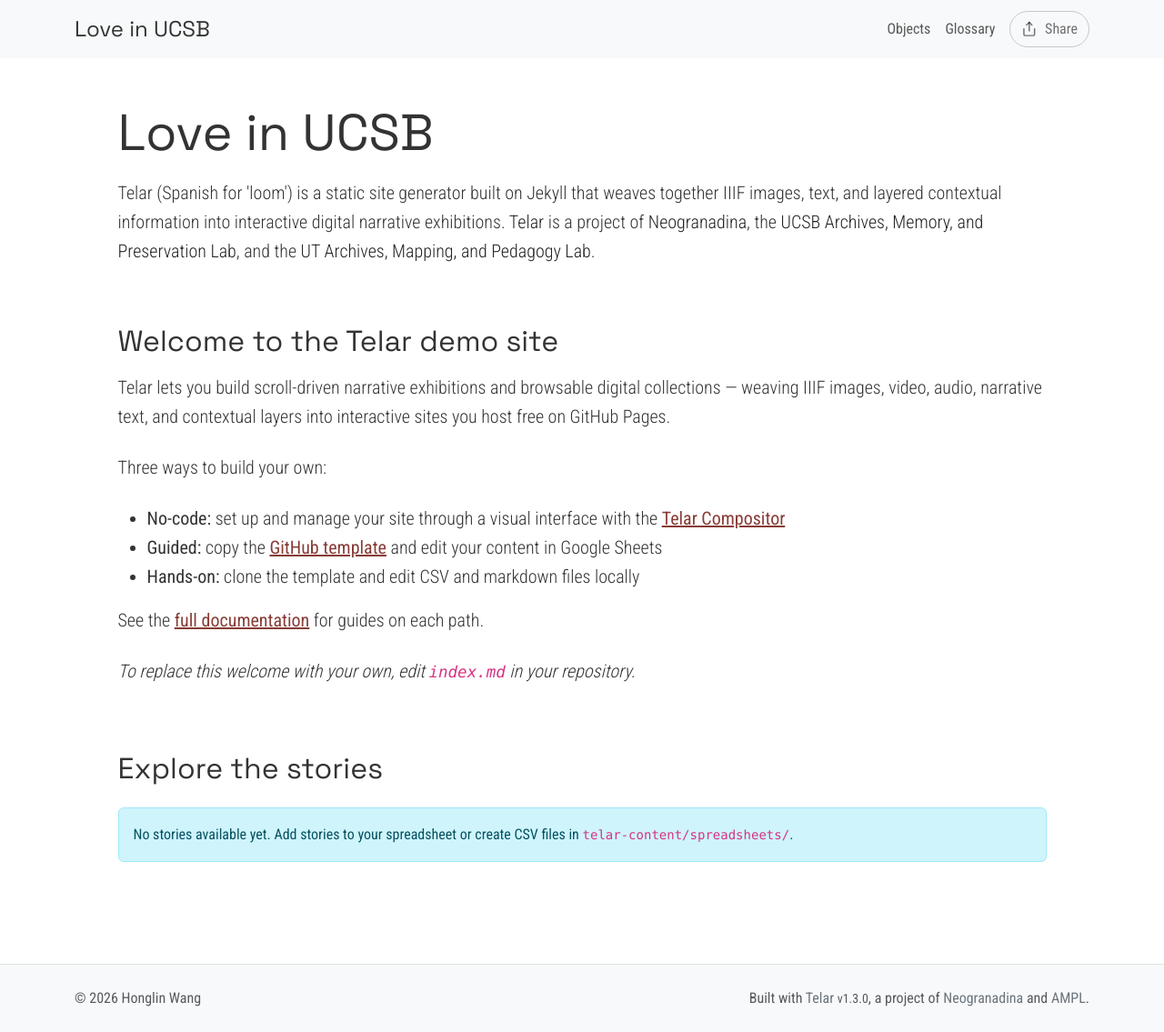
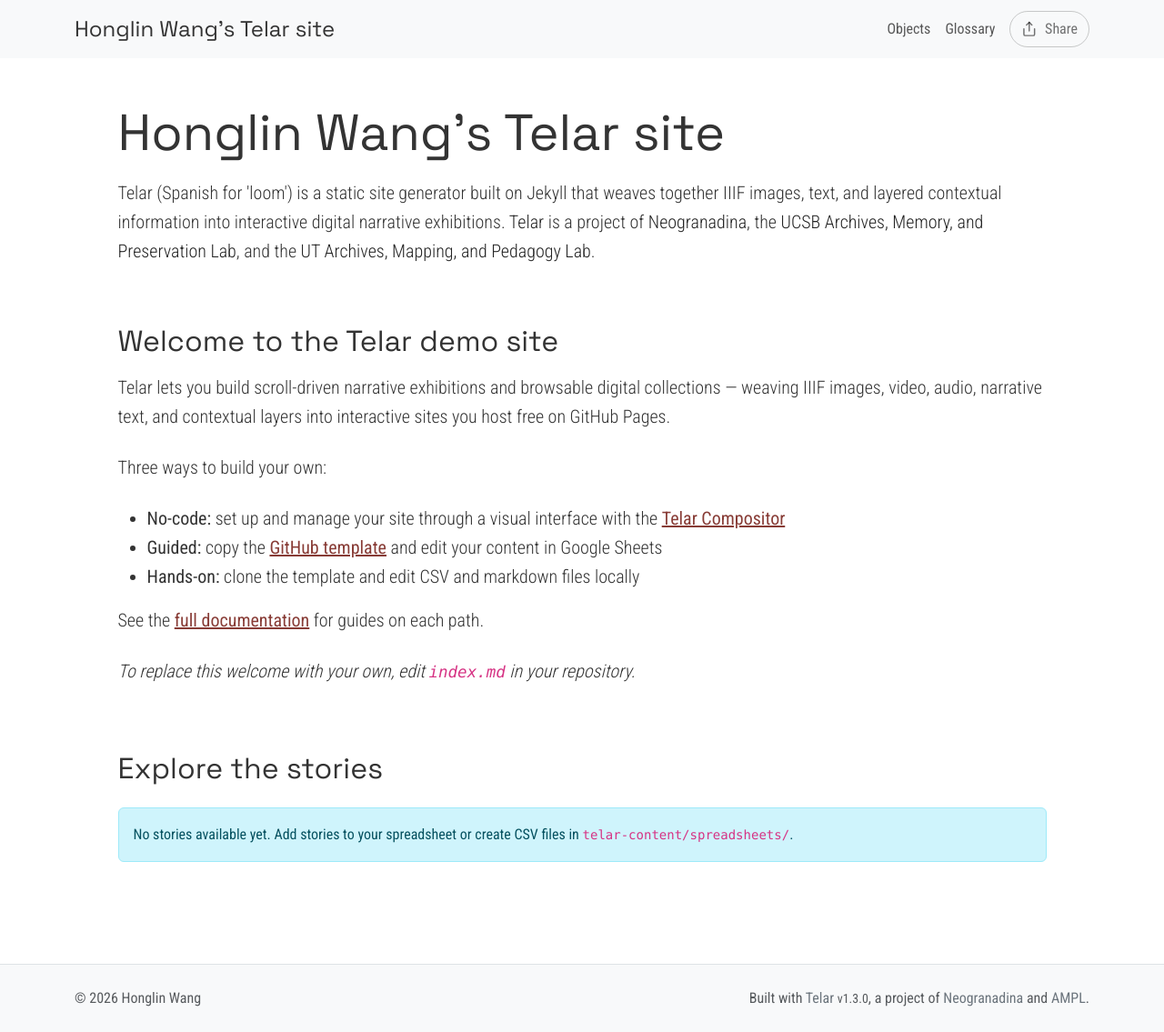
Before and after one commit to 87xyrjs3wiryqw8zue/honglinwang, a Jekyll site: the page built from index.md, in a window 1280 px wide. Shown: the whole page at 91% size. Built offline with Jekyll 4.4.1, drawn with Linux system fonts in a browser that asks for light colours.

Commit message:
Change title
Published via Telar Compositor

```diff
--- a/_config.yml
+++ b/_config.yml
@@ -2,7 +2,7 @@
 # https://telar.org
 
 # Site Settings
-title: "Love in UCSB"
+title: "Honglin Wang's Telar site"
 description: "Telar (Spanish for 'loom') is a static site generator built on Jekyll that weaves together IIIF images, text, and layered contextual information into interactive digital narrative exhibitions. <a href='https://github.com/UCSB-AMPLab/telar'>Telar</a> is a project of <a href='https://neogranadina.org'>Neogranadina</a>, the <a href='https://ampl.clair.ucsb.edu/'>UCSB Archives, Memory, and Preservation Lab</a>, and the <a href='https://liberalarts.utexas.edu/history/'>UT Archives, Mapping, and Pedagogy Lab</a>."
 url: "https://87xyrjs3wiryqw8zue.github.io"
 baseurl: "/honglinwang"
```
